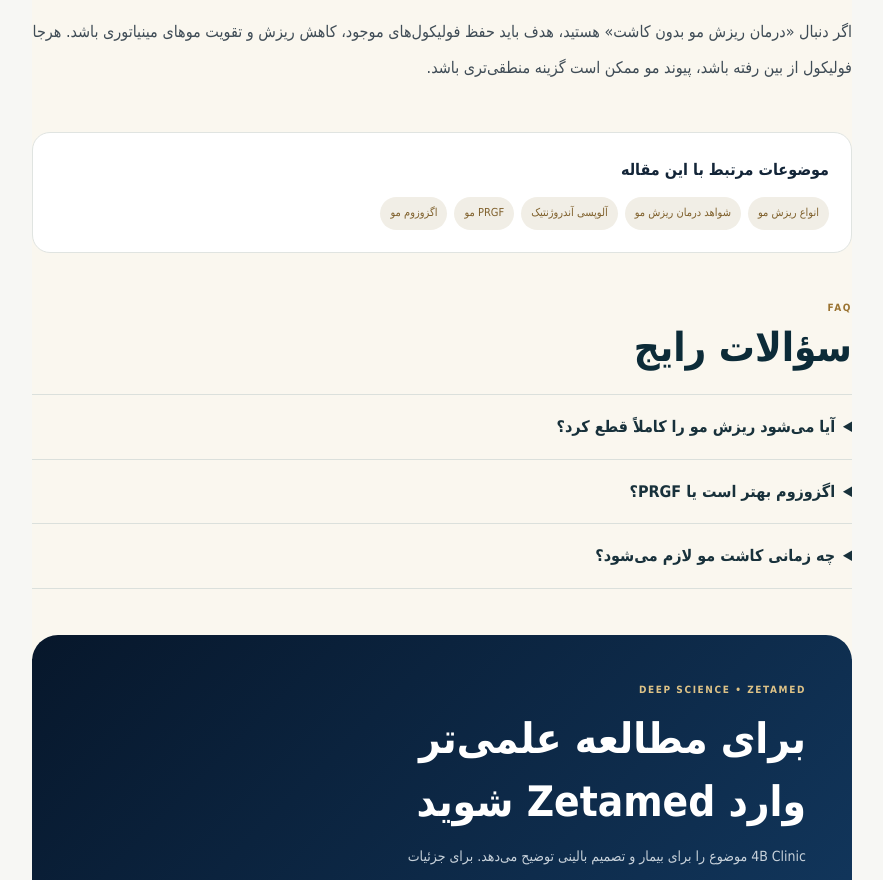
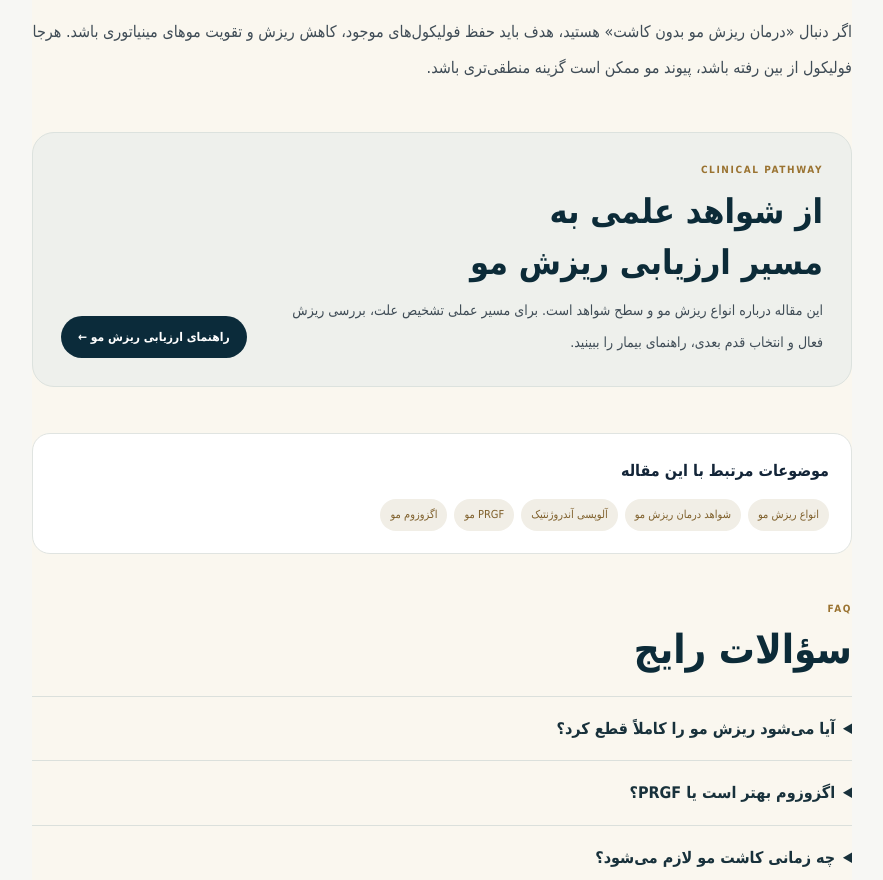
Before and after one commit to kianariai-alt/4B-Clinic-Web, a SvelteKit app: page /articles/hair-loss-control in a window 1280 px wide. Shown: the part 3660-4540 px from the top of the page, without its empty margins (36-919 px from the left). Built offline with nearby package versions, Linux system fonts and the light colour scheme.

Commit message:
seo: connect evidence articles to patient pathways

```diff
--- a/src/routes/articles/[slug]/+page.svelte
+++ b/src/routes/articles/[slug]/+page.svelte
@@ -5,8 +5,21 @@
   let article = $derived(data.article);
   let canonical = $derived(`https://4b-clinic.com/articles/${article.slug}`);
   let imageUrl = $derived(`https://4b-clinic.com${article.image}`);
-  const kneeSlugs = new Set(['acs-autologous-conditioned-serum','platelet-lysate','prgf-growth-factors','exosomes-regenerative-medicine','svf-stromal-vascular-fraction','mesenchymal-stromal-cells-msc','hyaluronic-acid-knee-injection']);
-  let isKneeScience = $derived(kneeSlugs.has(article.slug));
+  const clinicalRoutes = {
+    'acs-autologous-conditioned-serum': { href: '/orthopedics/knee', label: 'مرکز درمان زانو 4B', title: 'این فناوری در مسیر درمان زانو کجا قرار می‌گیرد؟', text: 'نام یک فناوری به‌تنهایی تعیین‌کننده درمان نیست. برای دیدن مسیر ارزیابی آرتروز، مینیسک و گزینه‌های غیرجراحی به مرکز درمان زانو برگردید.' },
+    'platelet-lysate': { href: '/orthopedics/knee', label: 'مرکز درمان زانو 4B', title: 'PL در مسیر درمان زانو کجا قرار می‌گیرد؟', text: 'شواهد و کاربرد بالینی PL باید در کنار تشخیص، شدت بیماری و درمان‌های پایه دیده شود. مسیر بیمارمحور زانو، گزینه‌ها را در زمینه بالینی قرار می‌دهد.' },
+    'prgf-growth-factors': { href: '/orthopedics/knee', label: 'مرکز درمان زانو 4B', title: 'PRGF در مسیر درمان زانو کجا قرار می‌گیرد؟', text: 'برای تصمیم درمانی، نام فرآورده کافی نیست. مسیر زانو توضیح می‌دهد ارزیابی آرتروز و مینیسک چگونه به انتخاب گزینه غیرجراحی مناسب می‌رسد.' },
+    'exosomes-regenerative-medicine': { href: '/orthopedics/knee', label: 'مرکز درمان زانو 4B', title: 'اگزوزوم در مسیر درمان زانو چه جایگاهی دارد؟', text: 'کاربردهای اگزوزوم هنوز به نوع فرآورده، اندیکاسیون و سطح شواهد وابسته‌اند. مسیر زانو کمک می‌کند این فناوری جدا از تبلیغات و در زمینه تشخیص دیده شود.' },
+    'svf-stromal-vascular-fraction': { href: '/orthopedics/knee', label: 'مرکز درمان زانو 4B', title: 'SVF در مسیر درمان زانو چه جایگاهی دارد؟', text: 'SVF برای همه بیماران آرتروز انتخاب یکسانی نیست. ارزیابی ساختاری و بالینی زانو باید پیش از تصمیم درباره درمان‌های سلولی انجام شود.' },
+    'mesenchymal-stromal-cells-msc': { href: '/orthopedics/knee', label: 'مرکز درمان زانو 4B', title: 'MSC در مسیر درمان زانو چه جایگاهی دارد؟', text: 'کاربرد MSC به منبع سلولی، چارچوب قانونی، تشخیص و سطح شواهد وابسته است. مسیر زانو گزینه‌های بالینی را بدون وعده بازسازی قطعی کنار هم قرار می‌دهد.' },
+    'hyaluronic-acid-knee-injection': { href: '/orthopedics/knee', label: 'مرکز درمان زانو 4B', title: 'هیالورونیک اسید در مسیر درمان زانو کجا قرار می‌گیرد؟', text: 'انتخاب تزریق ژل به شدت آرتروز، علائم و درمان‌های قبلی وابسته است. مسیر زانو جایگاه این گزینه را کنار سایر درمان‌های غیرجراحی نشان می‌دهد.' },
+    'hair-loss-control': { href: '/hair/hair-loss-control', label: 'راهنمای ارزیابی ریزش مو', title: 'از شواهد علمی به مسیر ارزیابی ریزش مو', text: 'این مقاله درباره انواع ریزش مو و سطح شواهد است. برای مسیر عملی تشخیص علت، بررسی ریزش فعال و انتخاب قدم بعدی، راهنمای بیمار را ببینید.' },
+    'skin-rejuvenation-autologous': { href: '/skin/non-surgical-rejuvenation', label: 'راهنمای جوانسازی غیرجراحی', title: 'از شواهد جوانسازی به انتخاب مسیر مناسب پوست', text: 'روش مناسب به مشکل غالب پوست، انتظار بیمار و ارزیابی بالینی وابسته است. راهنمای بیمار تفاوت مسیرهای غیرجراحی را در قالب تصمیم بالینی توضیح می‌دهد.' },
+    'wound-inflammation-angiogenesis': { href: '/wounds/chronic-wound-treatment', label: 'راهنمای درمان زخم مزمن', title: 'از زیست‌شناسی زخم به مسیر درمان زخم مزمن', text: 'در زخم مزمن، اصلاح علت، خون‌رسانی، کنترل عفونت و فشار مقدم بر درمان‌های مکمل است. راهنمای بیمار مسیر ارزیابی و درمان پایه را مرحله‌به‌مرحله نشان می‌دهد.' },
+    'p-shot-prp-erectile-function': { href: '/sexual-health/erectile-dysfunction-evaluation', label: 'راهنمای ارزیابی اختلال نعوظ', title: 'از شواهد P-Shot به ارزیابی علت اختلال نعوظ', text: 'پیش از هر تزریق باید علت اختلال نعوظ بررسی شود. راهنمای بیمار مسیر ارزیابی و جایگاه احتمالی درمان‌های پلاکتی را بدون وعده نتیجه قطعی توضیح می‌دهد.' },
+    'o-shot-female-sexual-health': { href: '/sexual-health/female-dryness-pain', label: 'راهنمای خشکی و درد بانوان', title: 'از شواهد O-Shot به ارزیابی علت علائم', text: 'خشکی، درد یا تغییر عملکرد جنسی علت‌های متفاوتی دارند. راهنمای بیمار بر تشخیص علت و انتخاب درمان مناسب پیش از مداخلات تزریقی تمرکز دارد.' }
+  };
+  let clinicalRoute = $derived(clinicalRoutes[article.slug]);
   let updatedLabel = $derived(
     article.updatedAt
       ? new Intl.DateTimeFormat('fa-IR', { year: 'numeric', month: 'long', day: 'numeric' }).format(new Date(article.updatedAt))
@@ -98,10 +111,10 @@
         </section>
       {/each}
 
-      {#if isKneeScience}
+      {#if clinicalRoute}
         <section class="clinical-route">
-          <div><div class="eyebrow">CLINICAL PATHWAY</div><h2>این فناوری در مسیر درمان زانو کجا قرار می‌گیرد؟</h2><p>نام یک فناوری به‌تنهایی تعیین‌کننده درمان نیست. برای دیدن مسیر ارزیابی آرتروز، مینیسک و گزینه‌های غیرجراحی به مرکز درمان زانو برگردید.</p></div>
-          <a href="/orthopedics/knee">مرکز درمان زانو 4B ←</a>
+          <div><div class="eyebrow">CLINICAL PATHWAY</div><h2>{clinicalRoute.title}</h2><p>{clinicalRoute.text}</p></div>
+          <a href={clinicalRoute.href}>{clinicalRoute.label} ←</a>
         </section>
       {/if}
 
```
